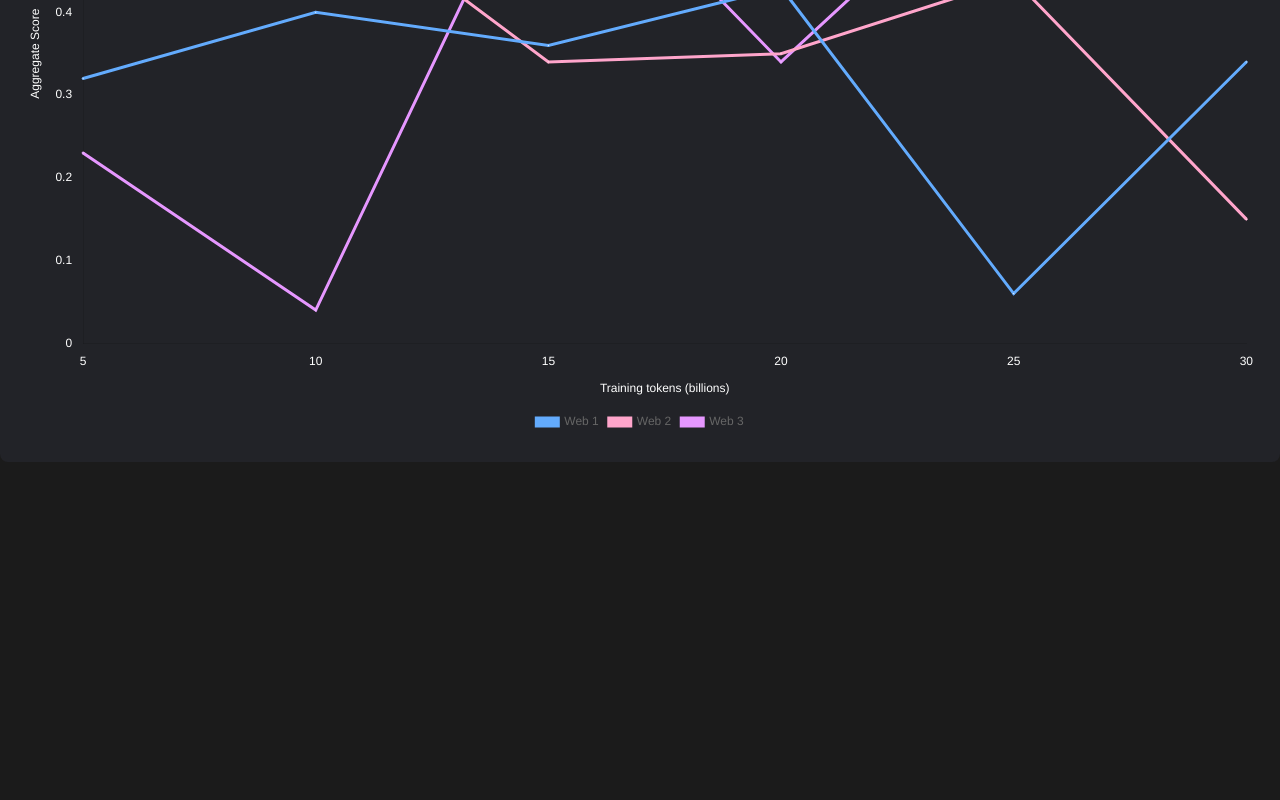
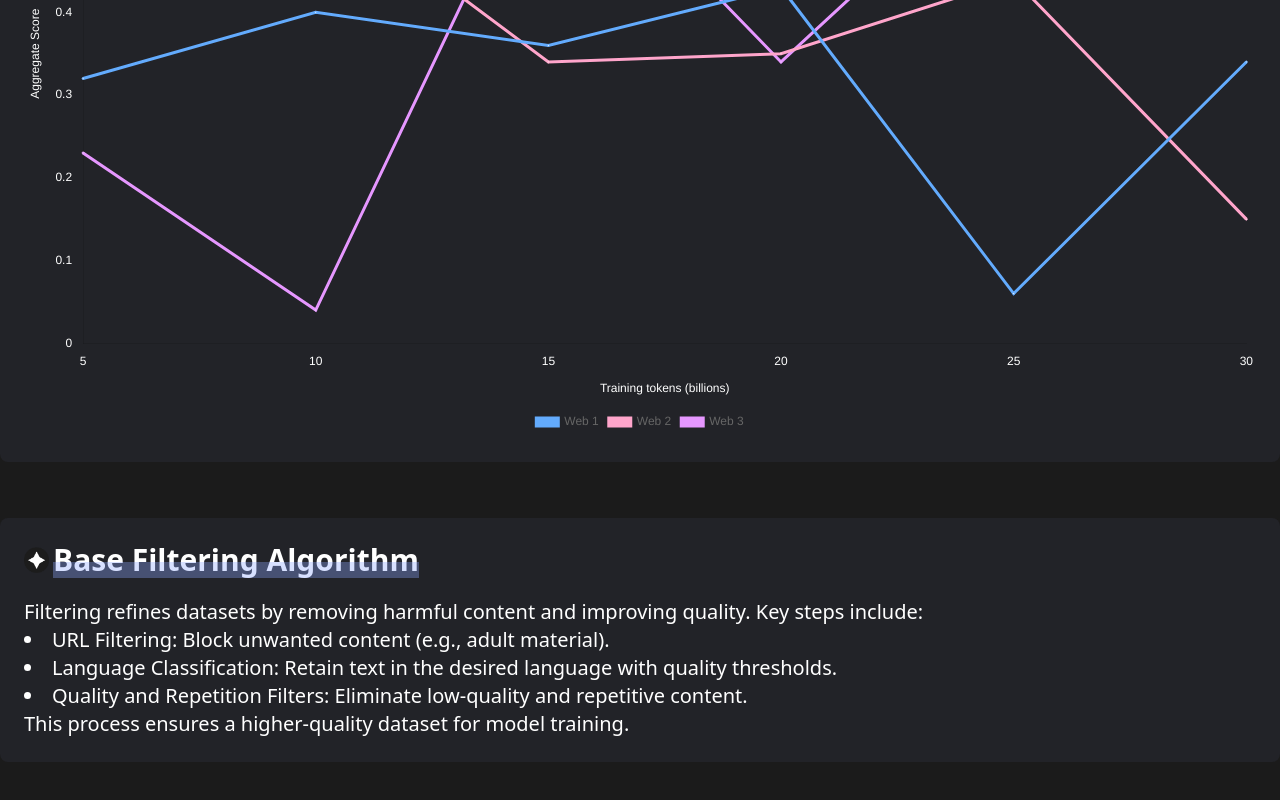
Before and after one commit to cerebromesh-labs/cerebromesh-labs, a Next.js app: page / in a window 1280 px wide. Shown: the part 1582-2382 px from the top of the page. Before the commit the page ends 2100 px from the top, so only its background shows below. Built offline with nearby package versions, Linux system fonts and the light colour scheme.

Commit message:
base filtering algo - section added

```diff
--- a/src/app/page.tsx
+++ b/src/app/page.tsx
@@ -2,6 +2,7 @@ import Header from "@/components/layout/Header";
 import GetStarted from "@/components/home/GetStarted";
 import GoodDataComp from "@/components/home/GoodData";
 import TextExtAlgo from "@/components/home/TextExtAlgo";
+import BaseFilteringAlgorithm from "@/components/home/BaseFilteringAlogrithm";
 
 export default function Home() {
   return (
@@ -10,6 +11,7 @@ export default function Home() {
       <GetStarted/>
       <GoodDataComp/>
       <TextExtAlgo/>
+      <BaseFilteringAlgorithm/>
     </main>
   );
 }
--- /dev/null
+++ b/src/components/home/BaseFilteringAlogrithm.tsx
@@ -0,0 +1,18 @@
+'use client'
+import React from 'react'
+import SectionHeader from "@/components/home/SectionHeader";
+
+export default function BaseFilteringAlgorithm() {
+    return (
+        <div className={'container mx-auto my-14'}>
+            <div className={'bg-secondary-bg rounded-lg lg:p-6 py-16 px-4 space-y-10'}>
+                <SectionHeader title={"Base Filtering Algorithm"} description={"Filtering refines datasets by removing harmful content and improving quality. Key steps include:\n" +
+                    "<li>URL Filtering: Block unwanted content (e.g., adult material).</li>\n" +
+                    "<li>Language Classification: Retain text in the desired language with quality thresholds.</li>\n" +
+                    "<li>Quality and Repetition Filters: Eliminate low-quality and repetitive content.</li>\n" +
+                    "This process ensures a higher-quality dataset for model training."}/>
+            </div>
+        </div>
+
+    )
+}
--- a/src/components/home/SectionHeader.tsx
+++ b/src/components/home/SectionHeader.tsx
@@ -16,9 +16,7 @@ export default function SectionHeader({title,description}:{title:string,descript
                     </h2>
                 </div>
             </div>
-            <p className={'lg:text-xl md:text-lg text-md  lg:text-left text-center'}>
-                {description}
-            </p>
+            <p className={'lg:text-xl md:text-lg text-md  lg:text-left text-center '} dangerouslySetInnerHTML={{__html:description}}/>
         </div>
     )
 }
```
